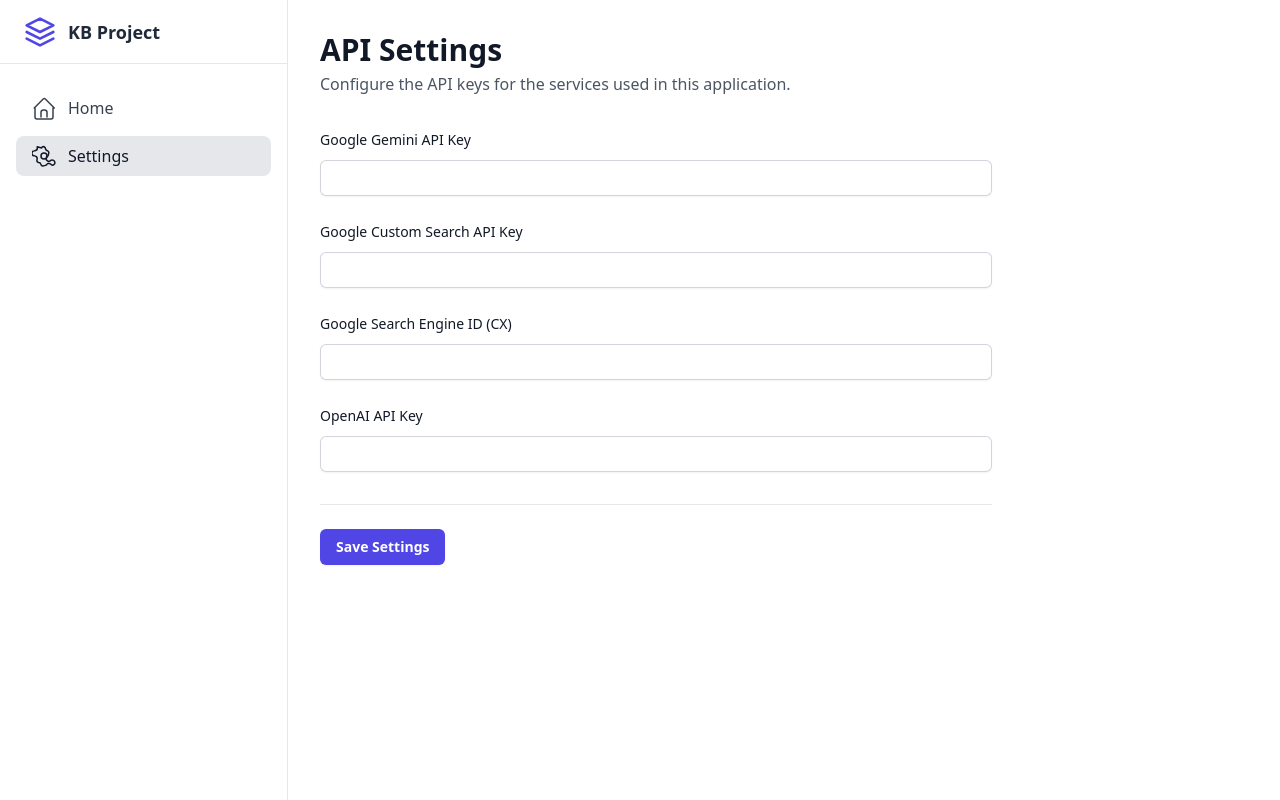
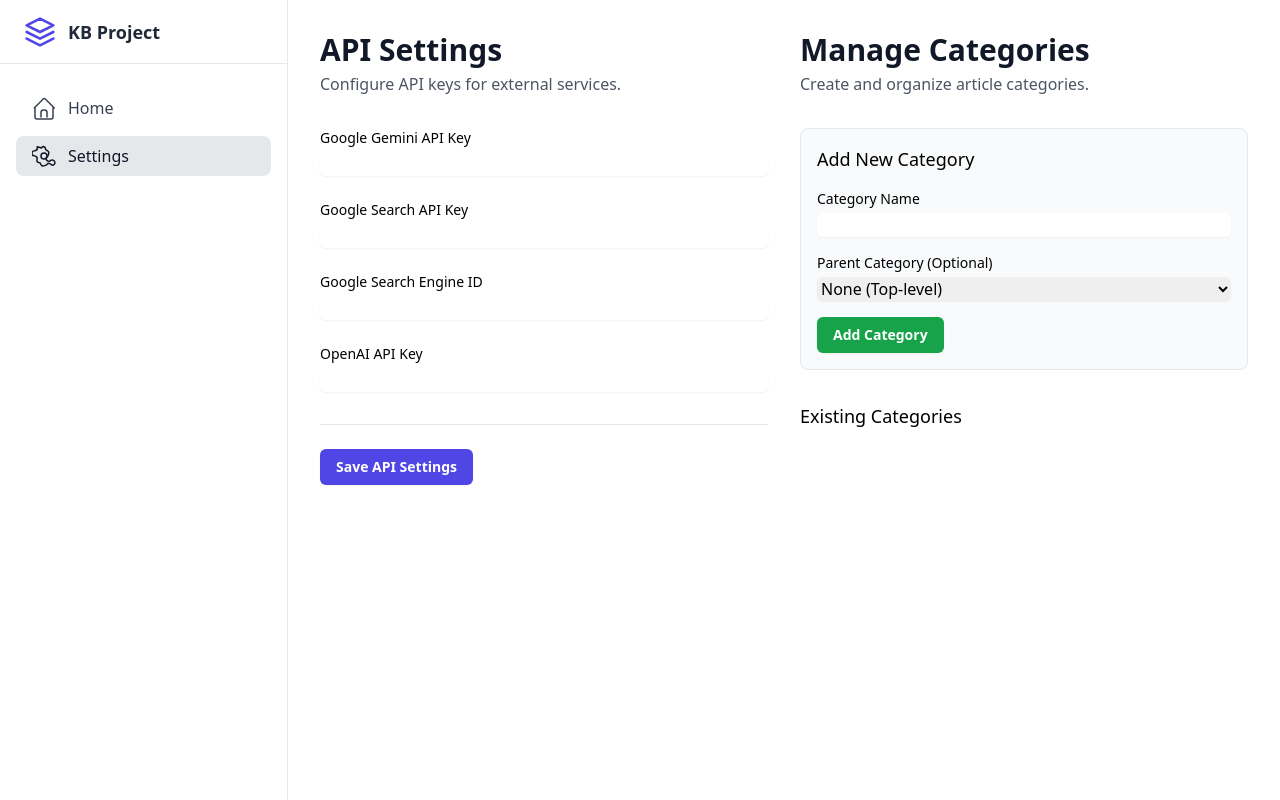
Before and after one commit to mightywomble/aiknowledgebase, a Flask app: page /settings in a window 1280 px wide. Run offline with Flask 3, Linux system fonts and the light colour scheme; some libraries are stand-ins or nearby versions.

Commit message:
grouping and groups added

```diff
--- a/app.py
+++ b/app.py
@@ -37,9 +37,11 @@
 
 class Category(db.Model):
     id = db.Column(db.Integer, primary_key=True)
-    name = db.Column(db.String(100), unique=True, nullable=False)
-    color = db.Column(db.String(20), nullable=False, default='#E5E7EB') # New color field
-    articles = db.relationship('Article', backref='category', lazy=True, cascade="all, delete-orphan")
+    name = db.Column(db.String(100), nullable=False)
+    color = db.Column(db.String(20), nullable=False, default='#E5E7EB')
+    parent_id = db.Column(db.Integer, db.ForeignKey('category.id'), nullable=True)
+    parent = db.relationship('Category', remote_side=[id], backref='children')
+    articles = db.relationship('Article', backref='category', lazy='dynamic', cascade="all, delete-orphan")
 
 class Article(db.Model):
     id = db.Column(db.Integer, primary_key=True)
@@ -54,14 +56,12 @@
 
 def query_gemini(prompt):
     api_key = config.get('GEMINI_API_KEY')
-    if not api_key:
-        return "Error: Gemini API key not configured."
+    if not api_key: return "Error: Gemini API key not configured."
     try:
         import google.generativeai as genai
         genai.configure(api_key=api_key)
         model = genai.GenerativeModel('gemini-1.5-flash')
-        response = model.generate_content(prompt)
-        return response.text
+        return model.generate_content(prompt).text
     except Exception as e:
         print(f"!!!!!! Gemini API Error !!!!!!\n{e}")
         return f"Error: {e}"
@@ -91,35 +91,32 @@
 
 @app.route('/')
 def index():
-    """Main page with sorting, searching, and filtering for KB articles."""
     search_term = request.args.get('search', '')
     sort_by = request.args.get('sort', 'category')
 
     query = Article.query.join(Category)
-
     if search_term:
         search_like = f"%{search_term}%"
         query = query.filter(or_(Article.title.ilike(search_like), Article.tags.ilike(search_like)))
 
-    if sort_by == 'title_asc':
-        query = query.order_by(Article.title)
-    elif sort_by == 'title_desc':
-        query = query.order_by(desc(Article.title))
-    elif sort_by == 'newest':
-        query = query.order_by(desc(Article.id))
-    else: # Default sort by category then title
-        query = query.order_by(Category.name, Article.title)
+    if sort_by == 'title_asc': query = query.order_by(Article.title)
+    elif sort_by == 'title_desc': query = query.order_by(desc(Article.title))
+    elif sort_by == 'newest': query = query.order_by(desc(Article.id))
+    else: query = query.order_by(Category.name, Article.title)
 
     articles = query.all()
 
     all_tags_query = db.session.query(Article.tags).filter(Article.tags.isnot(None)).distinct().all()
     all_tags = sorted(list(set(tag.strip() for tags_tuple in all_tags_query for tag in tags_tuple[0].split(',') if tag.strip())))
 
-    return render_template('index.html', articles=articles, all_tags=all_tags, search_term=search_term, sort_by=sort_by)
+    # --- FIX: Convert categories to a JSON-serializable format for the template ---
+    all_categories_query = Category.query.order_by(Category.name).all()
+    categories_for_js = [{'id': c.id, 'name': c.name, 'parent_id': c.parent_id} for c in all_categories_query]
+
+    return render_template('index.html', articles=articles, all_tags=all_tags, categories=categories_for_js, search_term=search_term, sort_by=sort_by)
 
 @app.route('/settings', methods=['GET', 'POST'])
 def settings_page():
-    """Handles settings display and saving."""
     if request.method == 'POST':
         global config
         new_config = {
@@ -130,8 +127,33 @@
         }
         save_config(new_config)
         config = new_config
-        return redirect(url_for('index'))
-    return render_template('settings.html', current_config=config)
+        return redirect(url_for('settings_page'))
+
+    categories = Category.query.order_by(Category.name).all()
+    return render_template('settings.html', current_config=config, categories=categories)
+
+@app.route('/category/add', methods=['POST'])
+def add_category():
+    name = request.form.get('name')
+    parent_id = request.form.get('parent_id')
+    if name:
+        colors = ['#FEE2E2', '#FEF3C7', '#D1FAE5', '#DBEAFE', '#E0E7FF', '#F3E8FF']
+        new_category = Category(name=name, color=random.choice(colors))
+        if parent_id and parent_id.isdigit():
+            new_category.parent_id = int(parent_id)
+        db.session.add(new_category)
+        db.session.commit()
+    return redirect(url_for('settings_page'))
+
+@app.route('/category/delete/<int:id>', methods=['POST'])
+def delete_category(id):
+    category = Category.query.get_or_404(id)
+    # Reassign children to the parent of the deleted category, or make them top-level
+    for child in category.children:
+        child.parent_id = category.parent_id
+    db.session.delete(category)
+    db.session.commit()
+    return redirect(url_for('settings_page'))
 
 @app.route('/get/article/<int:article_id>')
 def get_article(article_id):
@@ -139,26 +161,16 @@
     return jsonify({
         'id': article.id, 'title': article.title, 'content': article.content,
         'notes': article.notes, 'references': article.references, 'tags': article.tags,
-        'category': article.category.name
+        'category_id': article.category.id
     })
-
-def get_or_create_category(name):
-    """Gets a category by name or creates it with a random color if it doesn't exist."""
-    category = Category.query.filter_by(name=name).first()
-    if not category:
-        colors = ['#FEE2E2', '#FEF3C7', '#D1FAE5', '#DBEAFE', '#E0E7FF', '#F3E8FF']
-        category = Category(name=name, color=random.choice(colors))
-        db.session.add(category)
-    return category
 
 @app.route('/edit/article/<int:article_id>', methods=['POST'])
 def edit_article(article_id):
-    """Handles editing a single article."""
     article = Article.query.get_or_404(article_id)
     data = request.get_json()
 
     article.title = data['title']
-    article.category = get_or_create_category(data['category'])
+    article.category_id = data['category_id']
     article.notes = data['notes']
     article.references = data['references']
     article.tags = data['tags']
@@ -170,8 +182,6 @@
 def ask():
     question = request.get_json().get('question')
     if not question: return jsonify({"error": "No question"}), 400
-
-    # --- FIX: Isolate API calls so one failure doesn't stop others ---
     results = {
         "gemini": query_gemini(question),
         "google": query_google_search(question),
@@ -183,35 +193,25 @@
 def synthesize_and_save():
     try:
         data = request.get_json()
-        if not all(k in data for k in ['title', 'category', 'texts']):
+        if not all(k in data for k in ['title', 'category_id', 'texts']):
             return jsonify({"error": "Missing required fields"}), 400
 
-        # --- FIX: More robust synthesis logic ---
         synthesized_content = ""
         if len(data['texts']) == 1:
-            # If only one item is selected, no need to synthesize.
             synthesized_content = data['texts'][0]
         elif len(data['texts']) > 1:
-            # If multiple items, try to synthesize with Gemini.
             info_block = "\n\n---\n\n".join(data['texts'])
             synthesis_prompt = f"Synthesize the following information into a coherent article titled '{data['title']}':\n\n{info_block}"
+            gemini_result = query_gemini(synthesis_prompt)
+            synthesized_content = gemini_result if not gemini_result.startswith("Error:") else info_block
 
-            gemini_result = query_gemini(synthesis_prompt)
-            if not gemini_result or gemini_result.startswith("Error:"):
-                # Fallback if Gemini fails: just join the texts.
-                synthesized_content = info_block
-            else:
-                synthesized_content = gemini_result
-
-        if not synthesized_content:
-            return jsonify({"error": "No content to save."}), 400
+        if not synthesized_content: return jsonify({"error": "No content to save."}), 400
 
         new_article = Article(
             title=data['title'], content=synthesized_content, notes=data.get('notes'),
             references=data.get('references'), tags=data.get('tags'),
-            category=get_or_create_category(data['category'])
+            category_id=data['category_id']
         )
-
         db.session.add(new_article)
         db.session.commit()
         return jsonify({"success": True})
@@ -222,30 +222,22 @@
 
 @app.route('/bulk_action', methods=['POST'])
 def bulk_action():
-    """Handles bulk deleting or updating articles."""
     data = request.get_json()
-    action = data.get('action')
-    ids = data.get('ids')
-    if not all([action, ids]):
-        return jsonify({"error": "Missing action or IDs"}), 400
+    action, ids = data.get('action'), data.get('ids')
+    if not all([action, ids]): return jsonify({"error": "Missing action or IDs"}), 400
 
     articles = Article.query.filter(Article.id.in_(ids)).all()
-
     if action == 'delete':
-        for article in articles:
-            db.session.delete(article)
+        for article in articles: db.session.delete(article)
     elif action == 'update':
         update_data = data.get('data', {})
         for article in articles:
-            if update_data.get('notes'):
-                article.notes = (article.notes or '') + '\n' + update_data['notes']
-            if update_data.get('references'):
-                article.references = (article.references or '') + '\n' + update_data['references']
+            if update_data.get('notes'): article.notes = (article.notes or '') + '\n' + update_data['notes']
+            if update_data.get('references'): article.references = (article.references or '') + '\n' + update_data['references']
             if update_data.get('tags'):
-                existing_tags = set(t.strip() for t in (article.tags or '').split(',') if t.strip())
-                new_tags = set(t.strip() for t in update_data['tags'].split(',') if t.strip())
-                article.tags = ', '.join(sorted(existing_tags.union(new_tags)))
-
+                existing = set(t.strip() for t in (article.tags or '').split(',') if t.strip())
+                new = set(t.strip() for t in update_data['tags'].split(',') if t.strip())
+                article.tags = ', '.join(sorted(existing.union(new)))
     db.session.commit()
     return jsonify({"success": True})
 
--- a/templates/settings.html
+++ b/templates/settings.html
@@ -7,7 +7,6 @@
     <script src="https://cdn.tailwindcss.com"></script>
 </head>
 <body class="bg-gray-100 font-sans">
-
     <div class="flex h-screen bg-white">
         <!-- Sidebar -->
         <aside class="w-72 bg-white border-r border-gray-200 flex flex-col shrink-0">
@@ -30,51 +29,81 @@
         </aside>
 
         <!-- Main Content -->
-        <main class="flex-1 p-8 overflow-y-auto">
-            <h1 class="text-3xl font-bold text-gray-900">API Settings</h1>
-            <p class="mt-1 text-gray-600">Configure the API keys for the services used in this application.</p>
-
-            <form action="{{ url_for('settings_page') }}" method="POST" class="mt-8 max-w-2xl">
-                <div class="space-y-6">
-                    <!-- Google Gemini -->
-                    <div>
-                        <label for="gemini_api_key" class="block text-sm font-medium leading-6 text-gray-900">Google Gemini API Key</label>
-                        <div class="mt-2">
-                            <input type="password" name="gemini_api_key" id="gemini_api_key" value="{{ current_config.GEMINI_API_KEY }}" class="block w-full rounded-md border-0 py-1.5 text-gray-900 shadow-sm ring-1 ring-inset ring-gray-300 placeholder:text-gray-400 focus:ring-2 focus:ring-inset focus:ring-indigo-600 sm:text-sm sm:leading-6">
+        <main class="flex-1 p-8 overflow-y-auto grid grid-cols-1 md:grid-cols-2 gap-8">
+            <div>
+                <h1 class="text-3xl font-bold text-gray-900">API Settings</h1>
+                <p class="mt-1 text-gray-600">Configure API keys for external services.</p>
+                <form action="{{ url_for('settings_page') }}" method="POST" class="mt-8 max-w-md">
+                    <div class="space-y-6">
+                        <div>
+                            <label for="gemini_api_key" class="block text-sm font-medium">Google Gemini API Key</label>
+                            <input type="password" name="gemini_api_key" value="{{ current_config.GEMINI_API_KEY }}" class="mt-1 block w-full rounded-md border-gray-300 shadow-sm">
+                        </div>
+                        <div>
+                            <label for="google_api_key" class="block text-sm font-medium">Google Search API Key</label>
+                            <input type="password" name="google_api_key" value="{{ current_config.GOOGLE_API_KEY }}" class="mt-1 block w-full rounded-md border-gray-300 shadow-sm">
+                        </div>
+                        <div>
+                            <label for="search_engine_id" class="block text-sm font-medium">Google Search Engine ID</label>
+                            <input type="text" name="search_engine_id" value="{{ current_config.SEARCH_ENGINE_ID }}" class="mt-1 block w-full rounded-md border-gray-300 shadow-sm">
+                        </div>
+                        <div>
+                            <label for="openai_api_key" class="block text-sm font-medium">OpenAI API Key</label>
+                            <input type="password" name="openai_api_key" value="{{ current_config.OPENAI_API_KEY }}" class="mt-1 block w-full rounded-md border-gray-300 shadow-sm">
                         </div>
                     </div>
-
-                    <!-- Google Search -->
-                    <div>
-                        <label for="google_api_key" class="block text-sm font-medium leading-6 text-gray-900">Google Custom Search API Key</label>
-                        <div class="mt-2">
-                            <input type="password" name="google_api_key" id="google_api_key" value="{{ current_config.GOOGLE_API_KEY }}" class="block w-full rounded-md border-0 py-1.5 text-gray-900 shadow-sm ring-1 ring-inset ring-gray-300 placeholder:text-gray-400 focus:ring-2 focus:ring-inset focus:ring-indigo-600 sm:text-sm sm:leading-6">
+                    <div class="mt-8 border-t border-gray-200 pt-6">
+                        <button type="submit" class="rounded-md bg-indigo-600 px-4 py-2 text-sm font-semibold text-white shadow-sm hover:bg-indigo-500">Save API Settings</button>
+                    </div>
+                </form>
+            </div>
+            <div>
+                <h1 class="text-3xl font-bold text-gray-900">Manage Categories</h1>
+                 <p class="mt-1 text-gray-600">Create and organize article categories.</p>
+                <form action="{{ url_for('add_category') }}" method="POST" class="mt-8 max-w-md p-4 bg-gray-50 rounded-lg border">
+                    <h3 class="text-lg font-medium mb-4">Add New Category</h3>
+                    <div class="space-y-4">
+                        <div>
+                            <label for="name" class="block text-sm font-medium">Category Name</label>
+                            <input type="text" name="name" required class="mt-1 block w-full rounded-md border-gray-300 shadow-sm">
                         </div>
+                        <div>
+                            <label for="parent_id" class="block text-sm font-medium">Parent Category (Optional)</label>
+                            <select name="parent_id" class="mt-1 block w-full rounded-md border-gray-300 shadow-sm">
+                                <option value="">None (Top-level)</option>
+                                {% for category in categories %}
+                                <option value="{{ category.id }}">{{ category.name }}</option>
+                                {% endfor %}
+                            </select>
+                        </div>
+                        <button type="submit" class="rounded-md bg-green-600 px-4 py-2 text-sm font-semibold text-white shadow-sm hover:bg-green-500">Add Category</button>
                     </div>
-                    <div>
-                        <label for="search_engine_id" class="block text-sm font-medium leading-6 text-gray-900">Google Search Engine ID (CX)</label>
-                        <div class="mt-2">
-                            <input type="text" name="search_engine_id" id="search_engine_id" value="{{ current_config.SEARCH_ENGINE_ID }}" class="block w-full rounded-md border-0 py-1.5 text-gray-900 shadow-sm ring-1 ring-inset ring-gray-300 placeholder:text-gray-400 focus:ring-2 focus:ring-inset focus:ring-indigo-600 sm:text-sm sm:leading-6">
-                        </div>
-                    </div>
-
-                    <!-- OpenAI -->
-                    <div>
-                        <label for="openai_api_key" class="block text-sm font-medium leading-6 text-gray-900">OpenAI API Key</label>
-                        <div class="mt-2">
-                            <input type="password" name="openai_api_key" id="openai_api_key" value="{{ current_config.OPENAI_API_KEY }}" class="block w-full rounded-md border-0 py-1.5 text-gray-900 shadow-sm ring-1 ring-inset ring-gray-300 placeholder:text-gray-400 focus:ring-2 focus:ring-inset focus:ring-indigo-600 sm:text-sm sm:leading-6">
-                        </div>
-                    </div>
+                </form>
+                <div class="mt-8">
+                    <h3 class="text-lg font-medium mb-4">Existing Categories</h3>
+                    <ul class="space-y-2">
+                        {% for category in categories if not category.parent %}
+                            <li class="flex items-center justify-between p-2 bg-white rounded-md border">
+                                <span class="font-semibold" style="color: {{ category.color|replace('#', '#A') }}CC;">{{ category.name }}</span>
+                                <form action="{{ url_for('delete_category', id=category.id) }}" method="POST" onsubmit="return confirm('Are you sure? Deleting a category will also delete all its articles.');">
+                                    <button type="submit" class="text-red-500 hover:text-red-700 text-sm">Delete</button>
+                                </form>
+                            </li>
+                            {% if category.children %}
+                                {% for child in category.children %}
+                                <li class="flex items-center justify-between p-2 bg-white rounded-md border ml-6">
+                                    <span>- {{ child.name }}</span>
+                                    <form action="{{ url_for('delete_category', id=child.id) }}" method="POST" onsubmit="return confirm('Are you sure? Deleting a category will also delete all its articles.');">
+                                        <button type="submit" class="text-red-500 hover:text-red-700 text-sm">Delete</button>
+                                    </form>
+                                </li>
+                                {% endfor %}
+                            {% endif %}
+                        {% endfor %}
+                    </ul>
                 </div>
-
-                <div class="mt-8 border-t border-gray-200 pt-6">
-                    <button type="submit" class="rounded-md bg-indigo-600 px-4 py-2 text-sm font-semibold text-white shadow-sm hover:bg-indigo-500">
-                        Save Settings
-                    </button>
-                </div>
-            </form>
+            </div>
         </main>
     </div>
-
 </body>
 </html>
```
Also changed, not shown: templates/index.html (+41 -15 lines).
